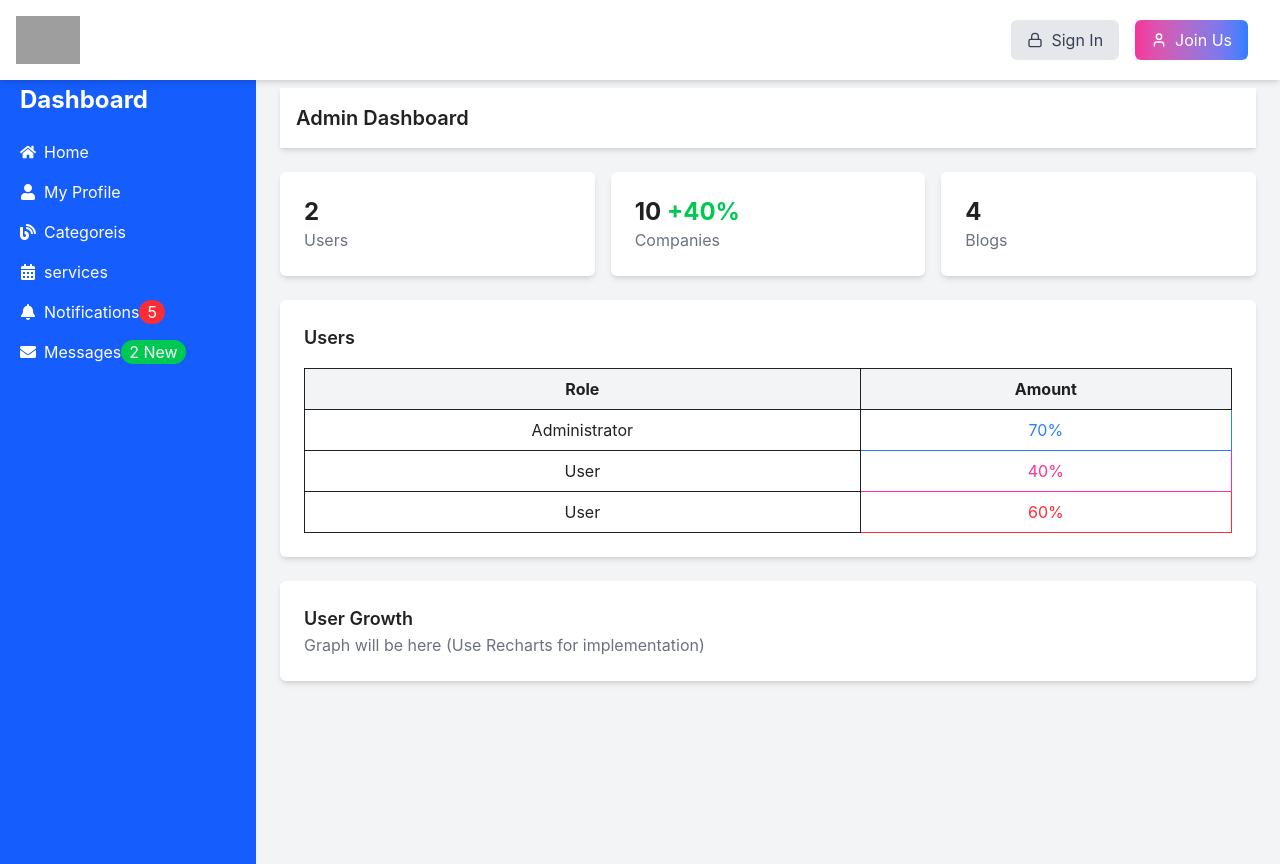
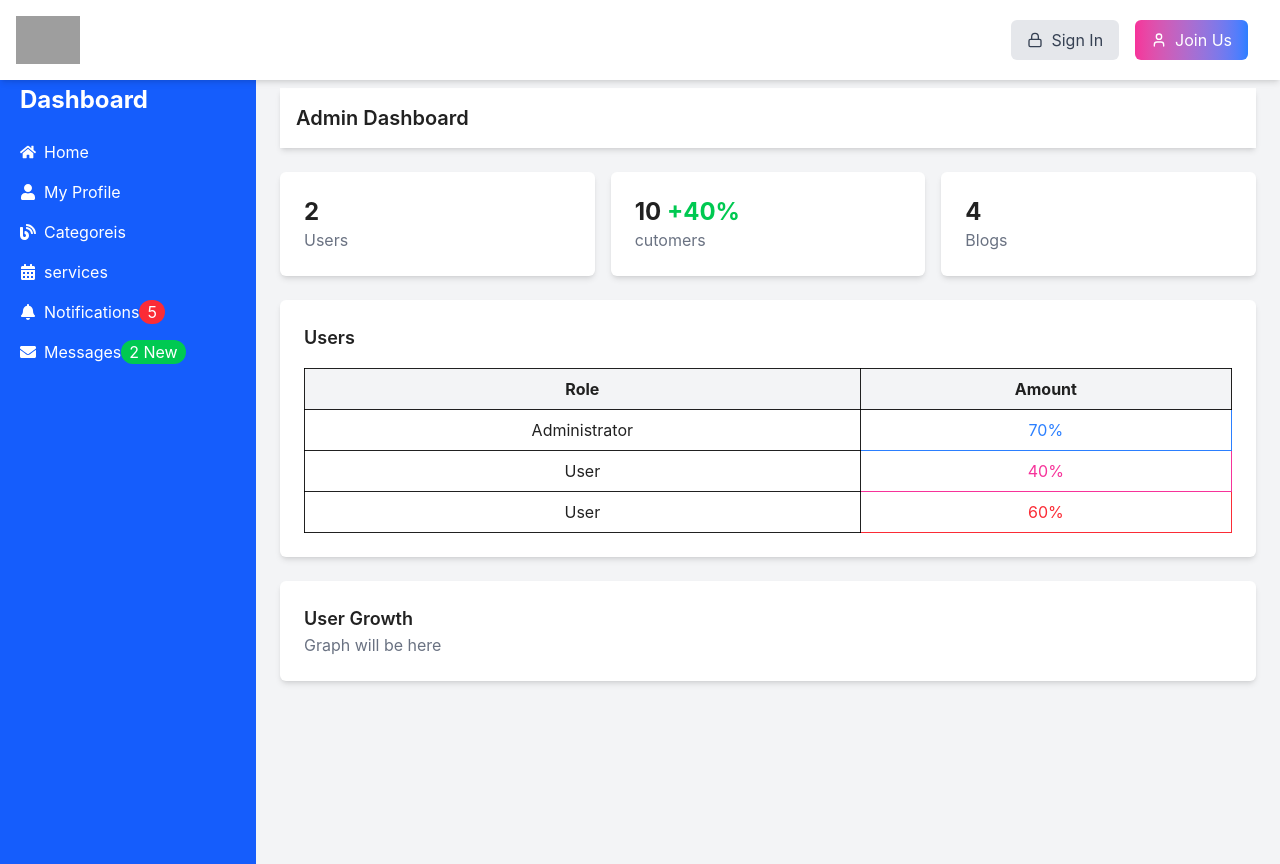
Before and after one commit to foysal777/Home-servicing-fronted, a React (Vite) app: page /admin-dashbord in a window 1280 px wide. Built offline with nearby package versions, Linux system fonts and the light colour scheme; grey boxes are pictures that could not be loaded.

Commit message:
admin.dashborad customized

```diff
--- a/src/components/Pages/Admin/AdminDashboard.jsx
+++ b/src/components/Pages/Admin/AdminDashboard.jsx
@@ -46,7 +46,7 @@ const AdminDashboard = () => {
           </div>
           <div className="bg-white p-6 shadow-md rounded-md">
             <h3 className="text-2xl font-bold">10 <span className="text-green-500">+40%</span></h3>
-            <p className="text-gray-500">Companies</p>
+            <p className="text-gray-500">cutomers</p>
           </div>
           <div className="bg-white p-6 shadow-md rounded-md">
             <h3 className="text-2xl font-bold">4</h3>
@@ -84,7 +84,7 @@ const AdminDashboard = () => {
         {/* User Growth Chart Placeholder */}
         <div className="bg-white p-6 shadow-md rounded-md mt-6">
           <h3 className="text-lg font-semibold">User Growth</h3>
-          <p className="text-gray-500">Graph will be here (Use Recharts for implementation)</p>
+          <p className="text-gray-500">Graph will be here </p>
         </div>
       </div>
     </div>
--- a/src/components/Pages/Auth/EmailVerfication.jsx
+++ b/src/components/Pages/Auth/EmailVerfication.jsx
@@ -10,7 +10,7 @@ export default function VerifyEmail() {
     axios
       .get(`http://127.0.0.1:8000/authentications/verify-email/${token}/`)
       .then((res) => setMessage(res.data.message))
-      .catch((err) => setMessage("Verification failed."));
+      .catch((err) => setMessage("Verification failed , try again"));
   }, [token]);
 
   return (
```
